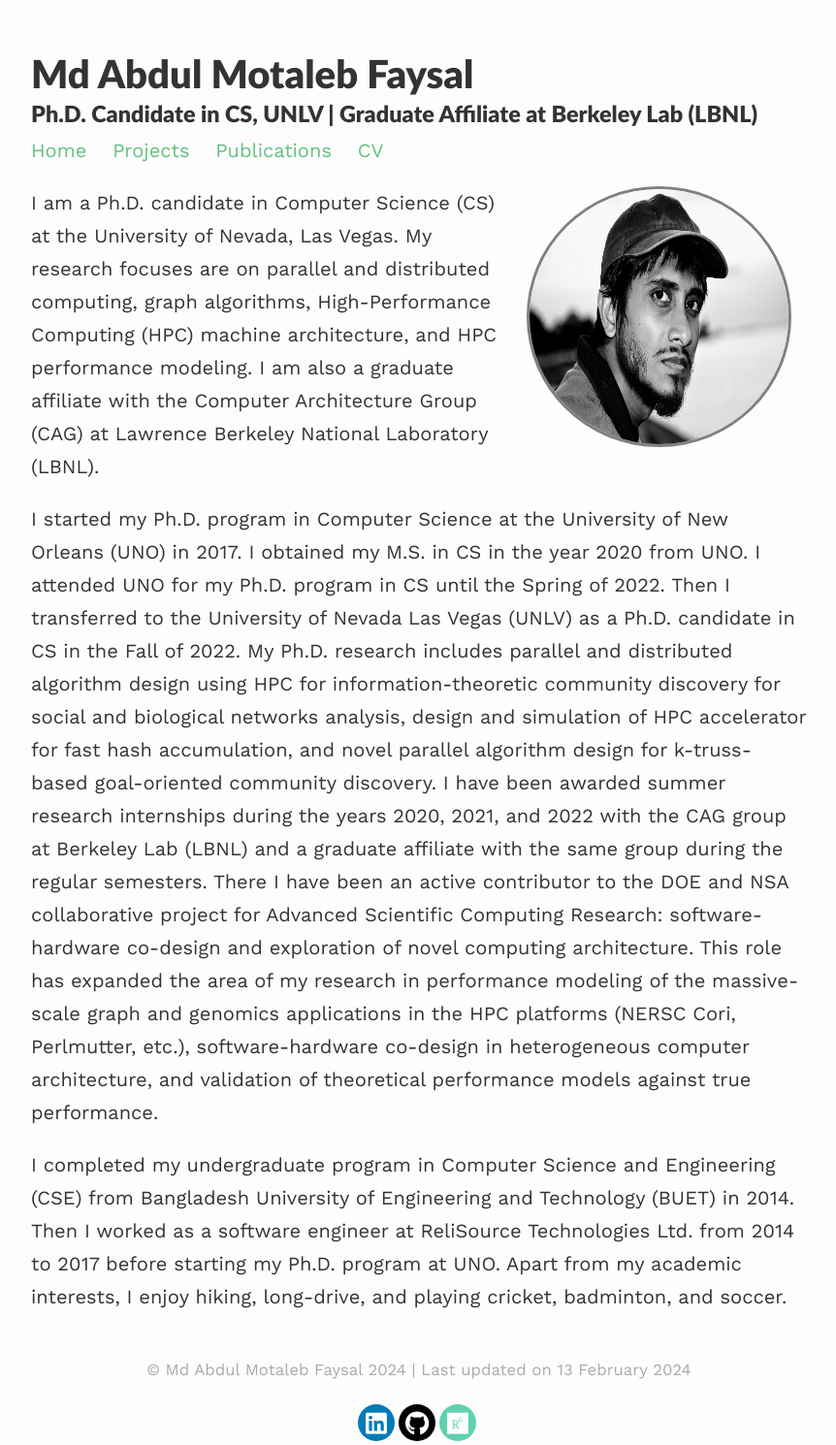
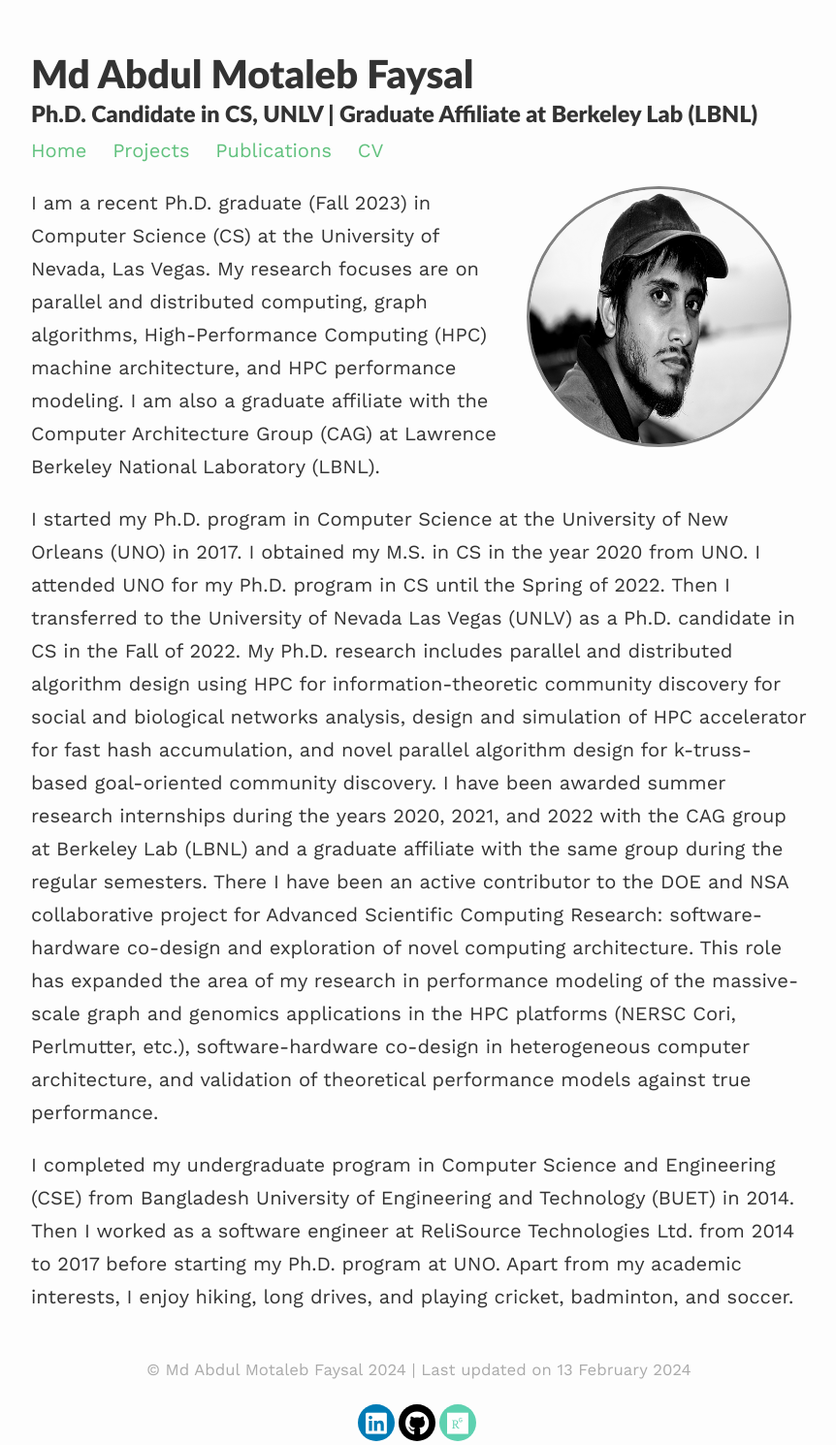
Before and after one commit to mfaysal101/mfaysal101.github.io, a Jekyll site: the page built from index.md, in a window 1280 px wide. Shown: the whole page at 97% size, without its empty margins (208-1070 px from the left). Built offline with Jekyll 4.4.1, drawn with Linux system fonts in a browser that asks for light colours; nearby versions of some CDN libraries.

Commit message:
Update index.md

```diff
--- a/index.md
+++ b/index.md
@@ -7,8 +7,8 @@ profile:
 published: true
 ---
 
-I am a Ph.D. candidate in Computer Science (CS) at the University of Nevada, Las Vegas. My research focuses are on parallel and distributed computing, graph algorithms, High-Performance Computing (HPC) machine architecture, and HPC performance modeling. I am also a graduate affiliate with the Computer Architecture Group (CAG) at Lawrence Berkeley National Laboratory (LBNL).
+I am a recent Ph.D. graduate (Fall 2023) in Computer Science (CS) at the University of Nevada, Las Vegas. My research focuses are on parallel and distributed computing, graph algorithms, High-Performance Computing (HPC) machine architecture, and HPC performance modeling. I am also a graduate affiliate with the Computer Architecture Group (CAG) at Lawrence Berkeley National Laboratory (LBNL).
 
 I started my Ph.D. program in Computer Science at the University of New Orleans (UNO) in 2017. I obtained my M.S. in CS in the year 2020 from UNO. I attended UNO for my Ph.D. program in CS until the Spring of 2022. Then I transferred to the University of Nevada Las Vegas (UNLV) as a Ph.D. candidate in CS in the Fall of 2022. My Ph.D. research includes parallel and distributed algorithm design using HPC for information-theoretic community discovery for social and biological networks analysis, design and simulation of HPC accelerator for fast hash accumulation, and novel parallel algorithm design for k-truss-based goal-oriented community discovery. I have been awarded summer research internships during the years 2020, 2021, and 2022 with the CAG group at Berkeley Lab (LBNL) and a graduate affiliate with the same group during the regular semesters. There I have been an active contributor to the DOE and NSA collaborative project for Advanced Scientific Computing Research: software-hardware co-design and exploration of novel computing architecture. This role has expanded the area of my research in performance modeling of the massive-scale graph and genomics applications in the HPC platforms (NERSC Cori, Perlmutter, etc.), software-hardware co-design in heterogeneous computer architecture, and validation of theoretical performance models against true performance.
 
-I completed my undergraduate program in Computer Science and Engineering (CSE) from Bangladesh University of Engineering and Technology (BUET) in 2014. Then I worked as a software engineer at ReliSource Technologies Ltd. from 2014 to 2017 before starting my Ph.D. program at UNO. Apart from my academic interests, I enjoy hiking, long-drive, and playing cricket, badminton, and soccer.
+I completed my undergraduate program in Computer Science and Engineering (CSE) from Bangladesh University of Engineering and Technology (BUET) in 2014. Then I worked as a software engineer at ReliSource Technologies Ltd. from 2014 to 2017 before starting my Ph.D. program at UNO. Apart from my academic interests, I enjoy hiking, long drives, and playing cricket, badminton, and soccer.
```
